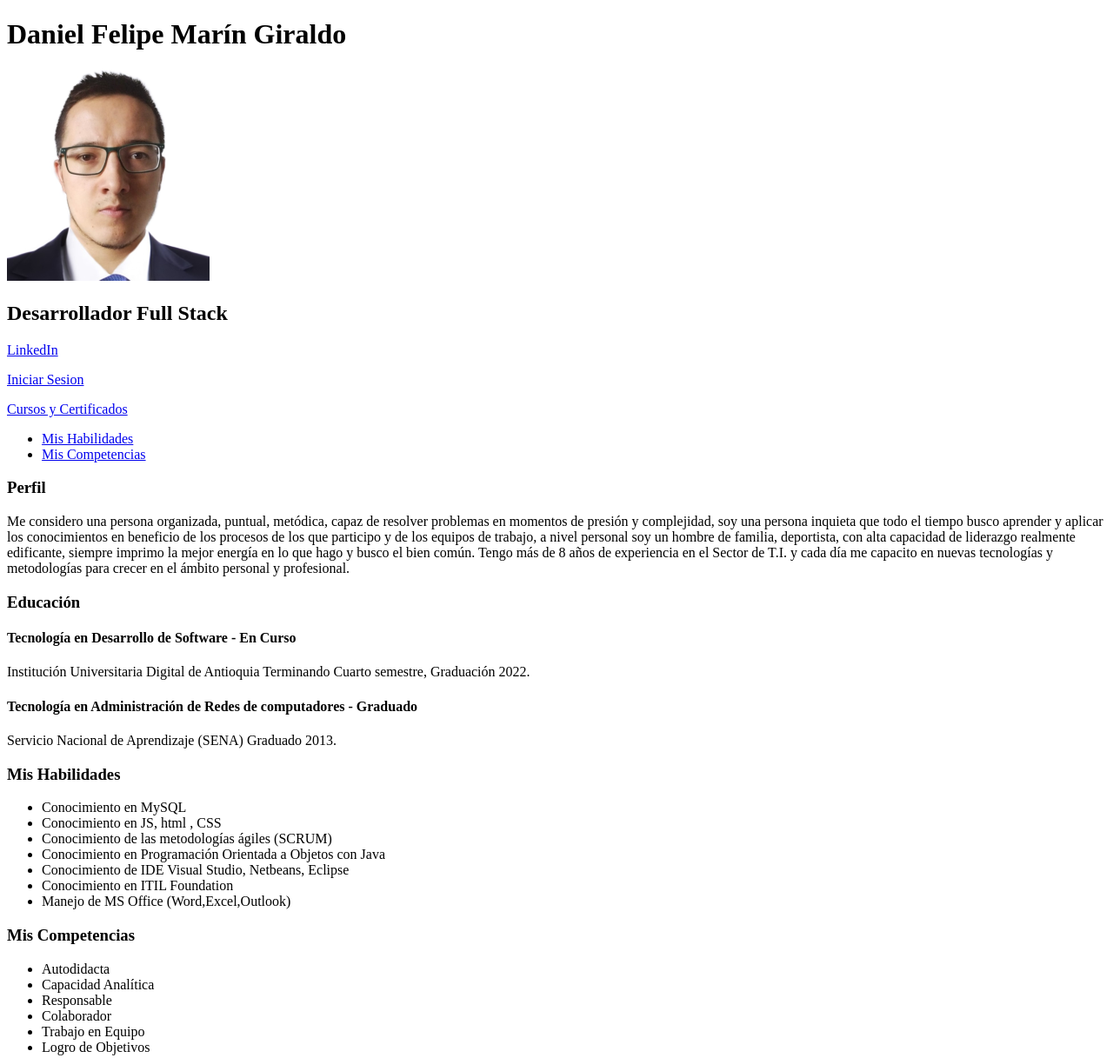
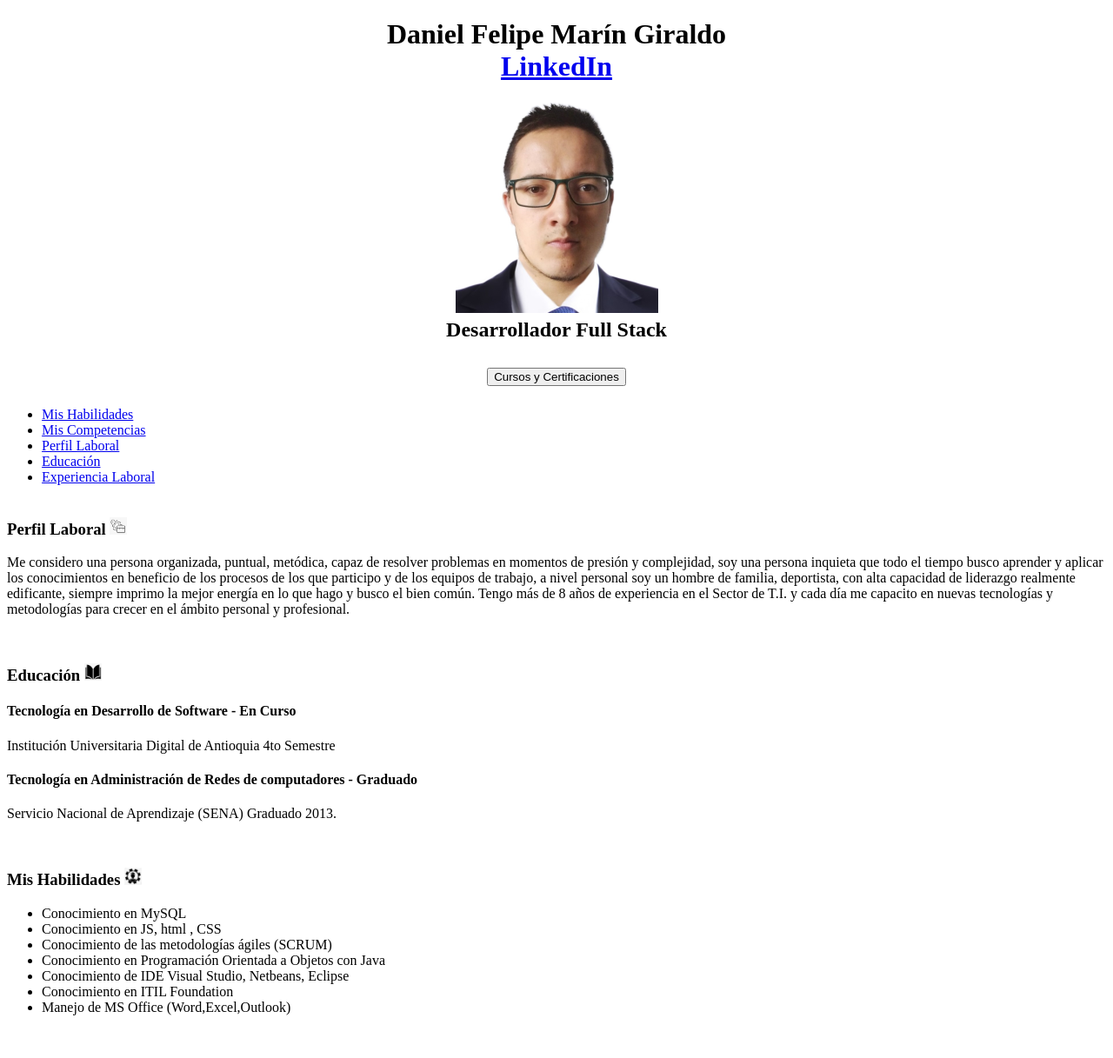
Before and after one commit to felipemarin93/IUDigital-HDV, a plain HTML site: page index.html in a window 1280 px wide. Shown: the top 1217 px of the page at 87% size. Drawn offline with Linux system fonts and the light colour scheme.

Commit message:
Cambios HDV

```diff
--- a/index.html
+++ b/index.html
@@ -4,36 +4,45 @@
     <meta charset="UTF-8">
     <meta http-equiv="X-UA-Compatible" content="IE=edge">
     <meta name="viewport" content="width=device-width, initial-scale=1.0">
-    <title>App
-    </title>
-</head>
+    <title>App</title>
+            <h1>
+            <div align="center">Daniel Felipe Marín Giraldo</div>
+            <div align="center"><a href="https://www.linkedin.com/in/daniel-felipe-mar%C3%ADn-giraldo-51530351/">LinkedIn</a></div>
+            </h1>
+<head>
 <body>
-    <h1> Daniel Felipe Marín Giraldo</h1>
-    <img src="Images/foto.PNG" alt="">
-    <h2> Desarrollador Full Stack</h2>
-
-    <a href="https://www.linkedin.com/in/daniel-felipe-mar%C3%ADn-giraldo-51530351/"><p>LinkedIn</p></a>
-
-    <a href="Page/Login.html"><p>Iniciar Sesion</p></a>
-
-    <a href="Page/cursos.html"><p>Cursos y Certificados</p></a>
+    <h2>
+    <div align="center"><img src="Images/foto.PNG"></div>
+    <div align="center">Desarrollador Full Stack </div>
+    <div align="center"><a href="Page/cursos.html"><p> <input type="button" value="Cursos y Certificaciones"></p></a></div>
+    </h2>
 
     <ul>
         <li><a href="#Habilidades">Mis Habilidades</a></li>
         <li><a href="#Competencias">Mis Competencias</a></li>
+        <li><a href="#Perfil">Perfil Laboral</a></li>
+        <li><a href="#Educación">Educación</a></li>
+        <li><a href="#Experiencia">Experiencia Laboral</a></li>
+        <br>
     </ul>
-
-    <h3><p>Perfil</p></h3>
+    <h3 id="Perfil">Perfil Laboral <img src="Images/experiencia.PNG" alt="" width="20" height="20"/> </h3>
     <p>Me considero una persona organizada, puntual, metódica, capaz de resolver problemas en momentos de presión y complejidad, soy una persona inquieta que todo el tiempo busco  aprender y aplicar los conocimientos en beneficio de los procesos de los que participo y de los equipos de trabajo, a nivel personal soy un hombre de familia, deportista, con alta capacidad de liderazgo realmente edificante, siempre imprimo la mejor energía en lo que hago y busco el bien común. Tengo más de 8 años de experiencia en el Sector de T.I. y cada día me capacito en nuevas tecnologías y metodologías para crecer en el ámbito personal y profesional.</p>
 
-    <h3><p>Educación</p></h3>
+
+
+    <br>
+    <h3 id="Educación">Educación <img src="Images/libro.PNG" alt="" width="20" height="20"/></h3>
+
     <h4><p>Tecnología en Desarrollo de Software - En Curso</p></h4>
-    <p>Institución Universitaria Digital de Antioquia Terminando Cuarto semestre, Graduación 2022.</p>
+    <p>Institución Universitaria Digital de Antioquia 4to Semestre</p>
 
     <h4><p>Tecnología en Administración de Redes de computadores - Graduado</p></h4>
     <p>Servicio Nacional de Aprendizaje (SENA) Graduado 2013.</p>
+    <br>
 
-    <h3 id="Habilidades">Mis Habilidades</h3>
+
+
+    <h3 id="Habilidades">Mis Habilidades <img src="Images/habilidad.PNG" alt="" width="20" height="20"/></h3>
     <ul>
         <li>Conocimiento en MySQL</li>
         <li>Conocimiento en JS, html , CSS</li>
@@ -43,7 +52,8 @@
         <li>Conocimiento en ITIL Foundation</li>
         <li>Manejo de MS Office	(Word,Excel,Outlook)</li>
     </ul>
-    <h3 id="Competencias">Mis Competencias</h3>
+    <br>
+    <h3 id="Competencias">Mis Competencias <img src="Images/lapiz.PNG" alt="" width="20" height="20"/></h3>
     <ul>
         <li>Autodidacta</li>
         <li>Capacidad Analítica</li>
@@ -55,7 +65,5 @@
     </ul>
 </body>
 
-<form action="miScript.php" method="get">
-    <input type="button" value="Prueba">
-</form>
+
 </html>
```
Also changed, not shown: Page/Login.html (deleted, +0 -27 lines), Page/cursos.html (+18 -8 lines), Images/CCNA1.PNG (added), Images/CCNA2.PNG (added), Images/Controlesyseguridad.PNG (added), Images/ITESSENTIALS.PNG (added), Images/Programacionjs.PNG (added), Images/Programacionpseint.PNG (added), Images/Redesyseguridad.PNG (added), Images/Remotework.PNG (added), Images/Scrumfundation.PNG (added), Images/experiencia.PNG (added), Images/habilidad.PNG (added), Images/lapiz.PNG (added), 1 more files.
